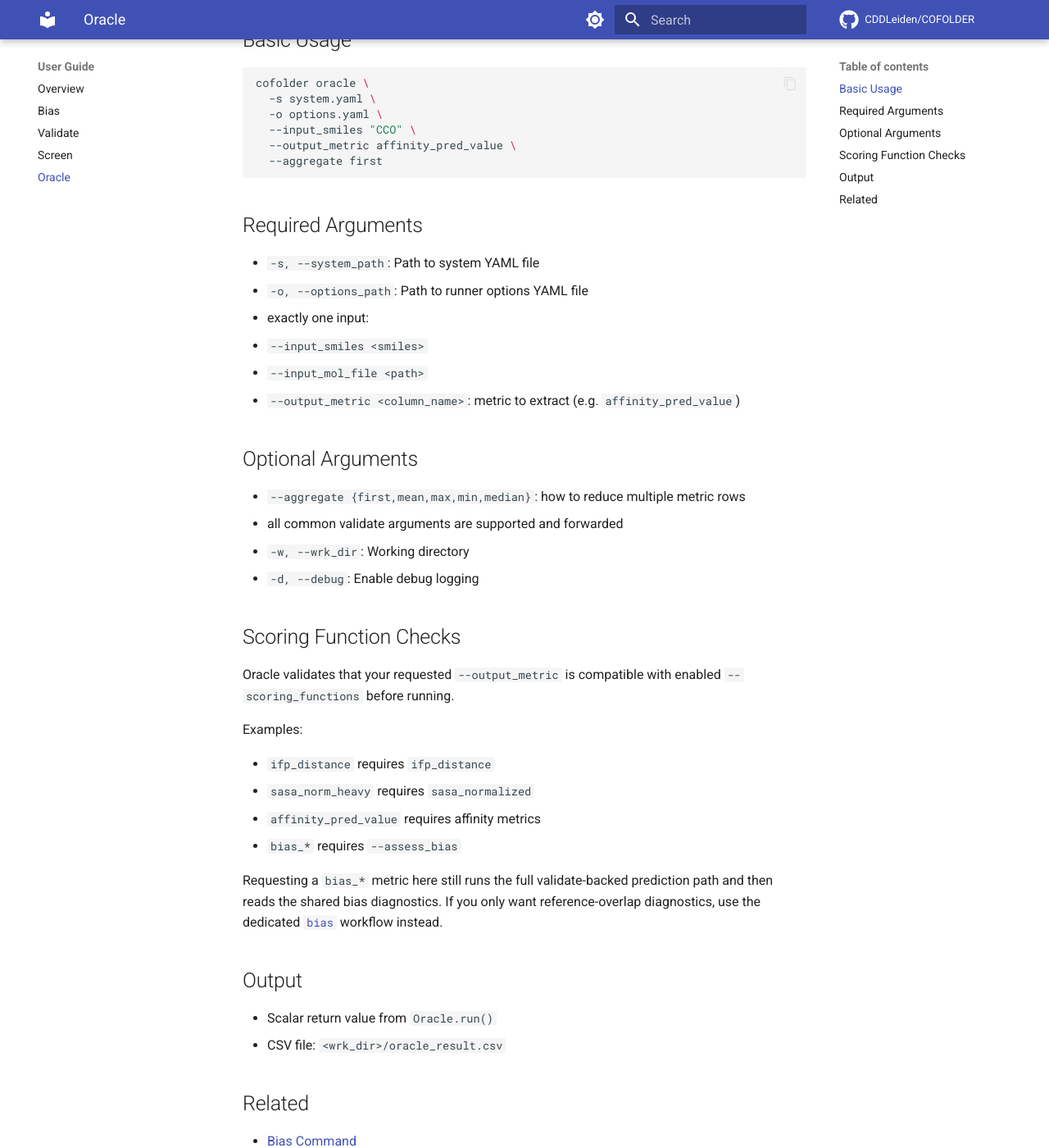
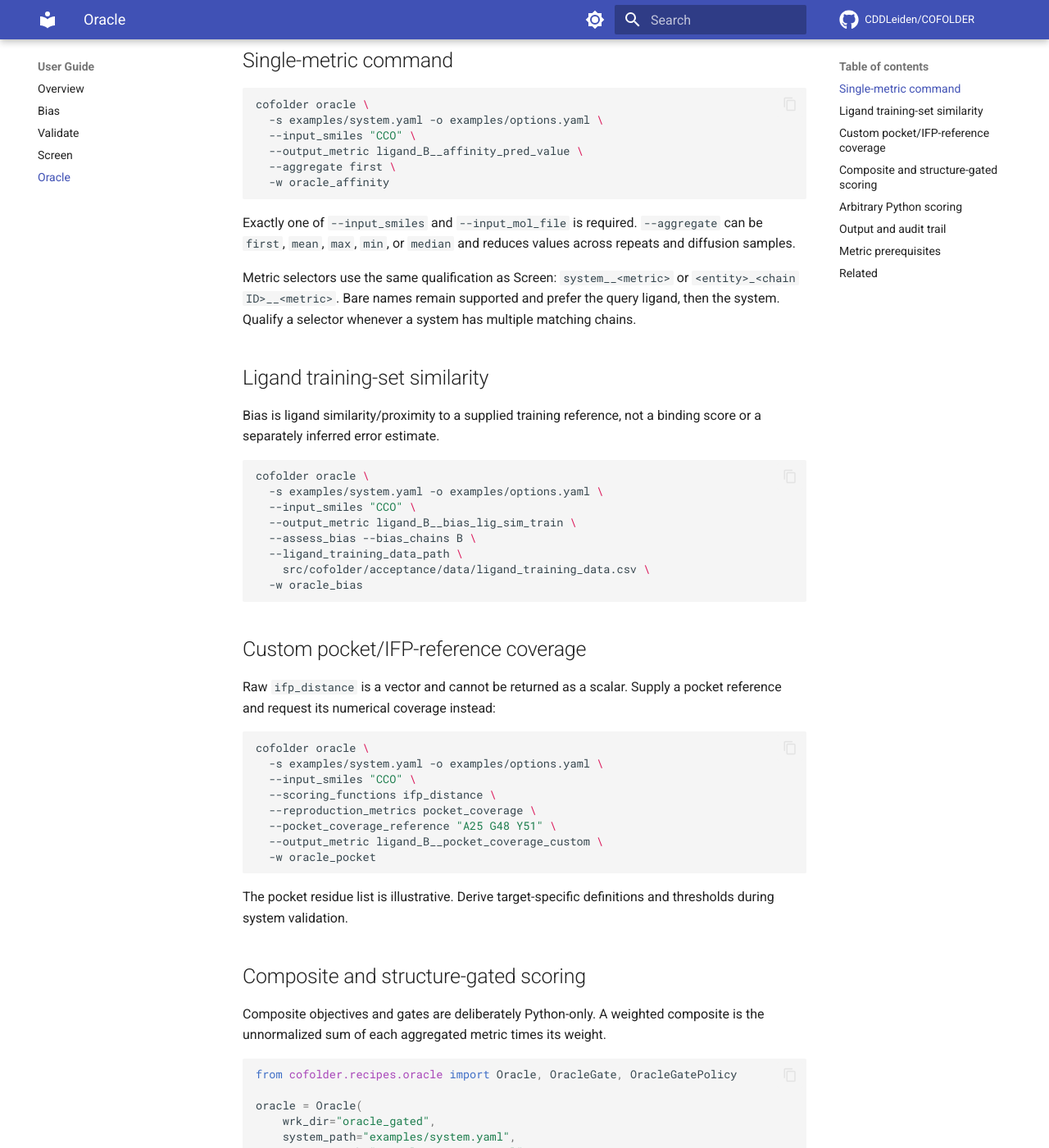
Before and after one commit to CDDLeiden/COFOLDER, an MkDocs documentation site: the page built from docs/user-guide/oracle.md, in a window 1280 px wide and 1400 px high, scrolled down 288 px. Shown: the whole window at 82% size. Built offline with MkDocs 1.6.1 and Material for MkDocs 9.7.7, drawn with Linux system fonts in a browser that asks for light colours; comment, search, counter and statistics services are not loaded; the version menu is left out; some of the changed text lies outside the part shown.

Commit message:
Document structure-gated Oracle workflows

````diff
--- a/docs/user-guide/oracle.md
+++ b/docs/user-guide/oracle.md
@@ -1,58 +1,160 @@
-# Oracle Command
+# Oracle Command and Python API
 
-The `oracle` command runs `validate` once for a **single input ligand**
-and returns **one scalar value** selected from validate outputs.
+The Oracle workflow runs `validate` for one query ligand in a fixed system and
+returns one finite scalar. The command line exposes standard single-metric calls;
+the Python API additionally supports weighted objectives, structure gates, and
+arbitrary scoring functions.
 
-## Basic Usage
+## Single-metric command
 
 ```bash
 cofolder oracle \
-  -s system.yaml \
-  -o options.yaml \
+  -s examples/system.yaml -o examples/options.yaml \
   --input_smiles "CCO" \
-  --output_metric affinity_pred_value \
-  --aggregate first
+  --output_metric ligand_B__affinity_pred_value \
+  --aggregate first \
+  -w oracle_affinity
 ```
 
-## Required Arguments
+Exactly one of `--input_smiles` and `--input_mol_file` is required. `--aggregate`
+can be `first`, `mean`, `max`, `min`, or `median` and reduces values across repeats
+and diffusion samples.
 
-- `-s, --system_path`: Path to system YAML file
-- `-o, --options_path`: Path to runner options YAML file
-- exactly one input:
-  - `--input_smiles <smiles>`
-  - `--input_mol_file <path>`
-- `--output_metric <column_name>`: metric to extract (e.g. `affinity_pred_value`)
+Metric selectors use the same qualification as Screen: `system__<metric>` or
+`<entity>_<chain ID>__<metric>`. Bare names remain supported and prefer the query
+ligand, then the system. Qualify a selector whenever a system has multiple matching
+chains.
 
-## Optional Arguments
+## Ligand training-set similarity
 
-- `--aggregate {first,mean,max,min,median}`: how to reduce multiple metric rows
-- all common validate arguments are supported and forwarded
-- `-w, --wrk_dir`: Working directory
-- `-d, --debug`: Enable debug logging
+Bias is ligand similarity/proximity to a supplied training reference, not a binding
+score or a separately inferred error estimate.
 
-## Scoring Function Checks
+```bash
+cofolder oracle \
+  -s examples/system.yaml -o examples/options.yaml \
+  --input_smiles "CCO" \
+  --output_metric ligand_B__bias_lig_sim_train \
+  --assess_bias --bias_chains B \
+  --ligand_training_data_path \
+    src/cofolder/acceptance/data/ligand_training_data.csv \
+  -w oracle_bias
+```
 
-Oracle validates that your requested `--output_metric` is compatible
-with enabled `--scoring_functions` before running.
+## Custom pocket/IFP-reference coverage
 
-Examples:
+Raw `ifp_distance` is a vector and cannot be returned as a scalar. Supply a pocket
+reference and request its numerical coverage instead:
 
-- `ifp_distance` requires `ifp_distance`
-- `sasa_norm_heavy` requires `sasa_normalized`
-- `affinity_pred_value` requires affinity metrics
-- `bias_*` requires `--assess_bias`
+```bash
+cofolder oracle \
+  -s examples/system.yaml -o examples/options.yaml \
+  --input_smiles "CCO" \
+  --scoring_functions ifp_distance \
+  --reproduction_metrics pocket_coverage \
+  --pocket_coverage_reference "A25 G48 Y51" \
+  --output_metric ligand_B__pocket_coverage_custom \
+  -w oracle_pocket
+```
 
-Requesting a `bias_*` metric here still runs the full validate-backed prediction path and
-then reads the shared bias diagnostics. If you only want reference-overlap diagnostics,
-use the dedicated [`bias`](bias.md) workflow instead.
+The pocket residue list is illustrative. Derive target-specific definitions and
+thresholds during system validation.
 
-## Output
+## Composite and structure-gated scoring
 
-- Scalar return value from `Oracle.run()`
-- CSV file: `<wrk_dir>/oracle_result.csv`
+Composite objectives and gates are deliberately Python-only. A weighted composite is
+the unnormalized sum of each aggregated metric times its weight.
+
+```python
+from cofolder.recipes.oracle import Oracle, OracleGate, OracleGatePolicy
+
+oracle = Oracle(
+    wrk_dir="oracle_gated",
+    system_path="examples/system.yaml",
+    options_path="examples/options.yaml",
+    input_smiles="CCO",
+    aggregate="mean",
+    scoring_functions=[
+        "confidence_metrics",
+        "affinity_metrics_ext",
+        "ifp_distance",
+        "sasa_normalized",
+    ],
+    pocket_coverage_reference="A25 G48 Y51",
+    reproduction_metrics=["pocket_coverage"],
+    score_components={
+        "ligand_B__pIC50": 1.0,
+        "system__confidence_score": 1.0,
+    },
+    score_gates=[
+        OracleGate("ligand_B__pocket_coverage_custom", "ge", 0.60),
+        OracleGate("ligand_B__sasa_norm_heavy", "le", 2.0),
+    ],
+    gate_policy=OracleGatePolicy("downweight", 0.25),
+)
+score = oracle.run()
+```
+
+All gates must pass. If any metric is missing or fails its comparison, the policy is
+applied once. The available policies are:
+
+- `OracleGatePolicy("downweight", factor)` multiplies the base score by a factor in
+  `[0, 1]`.
+- `OracleGatePolicy("fixed_penalty", value)` returns the supplied penalty.
+- `OracleGatePolicy("non_binder", value)` assigns the supplied non-binder score and
+  records that interpretation in the audit output.
+
+## Arbitrary Python scoring
+
+A scoring function receives an `OracleScoreContext` with the query SMILES, run path,
+raw system and chain DataFrames, and a read-only mapping of aggregated qualified
+metrics:
+
+```python
+from cofolder.recipes.oracle import Oracle
+
+
+def custom_score(context):
+    affinity = context.aggregated_metrics["ligand_B__pIC50"]
+    confidence = context.aggregated_metrics["system__confidence_score"]
+    return affinity * confidence
+
+
+score = Oracle(
+    wrk_dir="oracle_custom",
+    system_path="examples/system.yaml",
+    options_path="examples/options.yaml",
+    input_smiles="CCO",
+    scoring_functions=["confidence_metrics", "affinity_metrics_ext"],
+    scoring_function=custom_score,
+).run()
+```
+
+Exactly one base-score source is allowed: `output_metric`, `score_components`, or
+`scoring_function`.
+
+## Output and audit trail
+
+`Oracle.run()` returns the final `float` and writes `<wrk_dir>/oracle_result.csv`.
+The existing `output_metric`, `aggregate`, and `value` fields are retained. Additional
+fields record the score mode, base value, component and gate values, pass/fail state,
+failed gates, and applied gate action. Raw Validate outputs remain under
+`<wrk_dir>/oracle_run/results/`.
+
+## Metric prerequisites
+
+- Affinity and confidence selectors require their corresponding scoring groups.
+- `sasa` and `sasa_norm_heavy` require SASA scoring.
+- `bias_*` requires `assess_bias=True` and appropriate training references.
+- Custom pocket coverage requires `ifp_distance`, a pocket reference, and the
+  `pocket_coverage` reproduction metric.
+- Reference-derived pocket coverage requires `reference_path`.
+
+No confidence, affinity, structural, or bias metric is a universal pass/fail test.
+Calibrate objectives and gates against the validated target system.
 
 ## Related
 
 - [Bias Command](bias.md)
+- [Screen Command](screen.md)
 - [Oracle API Reference](../api/recipes/oracle.md)
-- [Validate Command](validate.md)
````
Also changed, not shown: docs/changelog.md (+4 -0 lines), docs/tutorials/advanced.md (+27 -13 lines), 1 other file.
